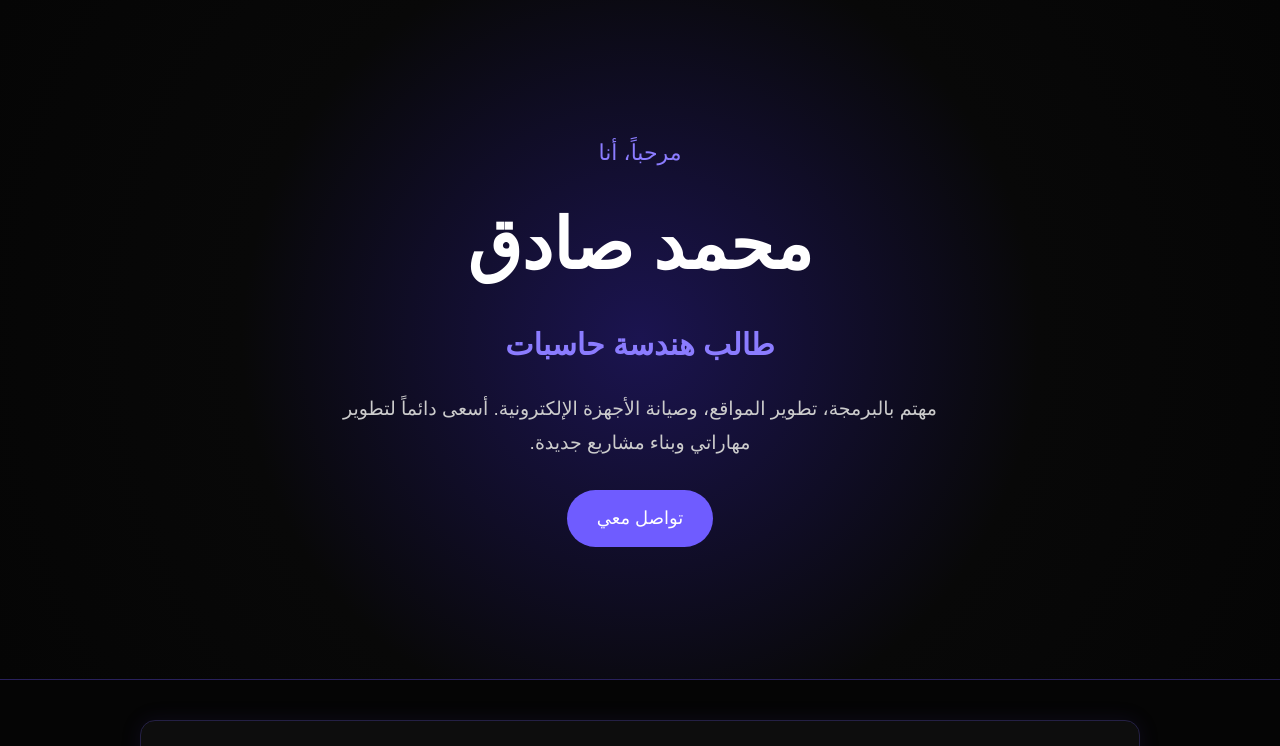
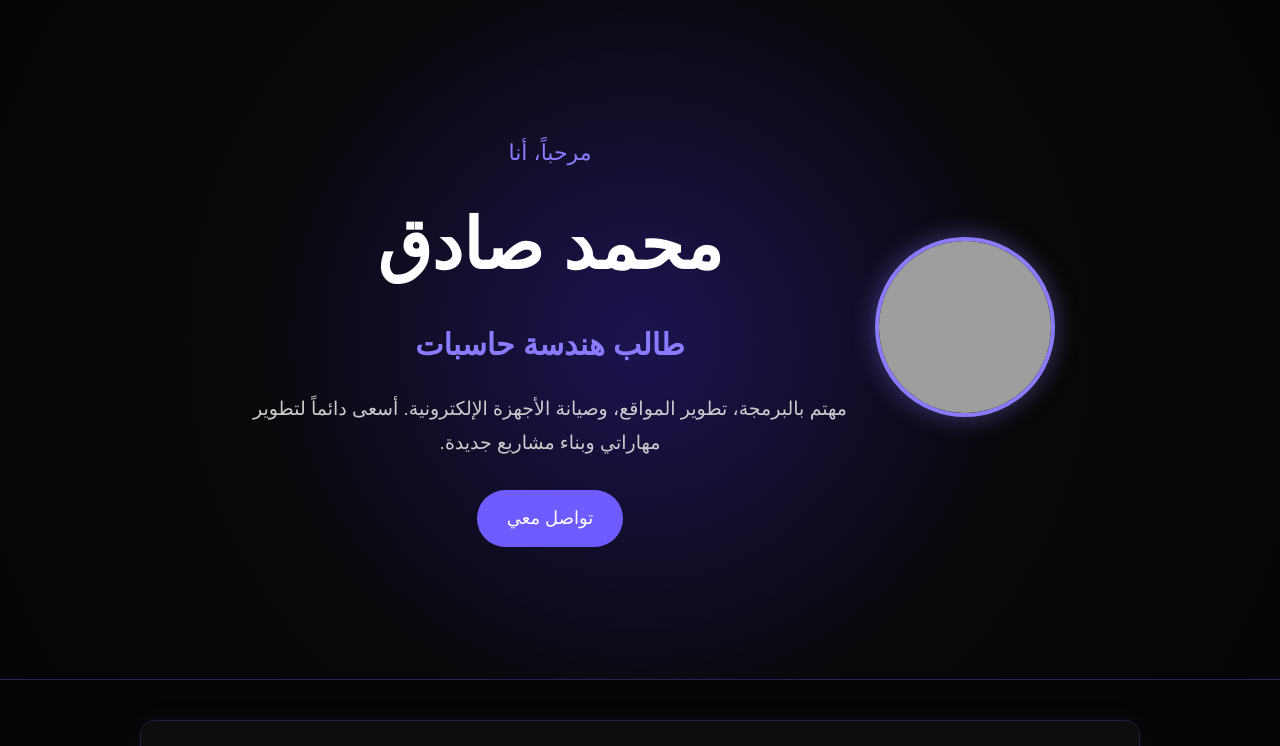
Before and after one commit to starpoh778-web/mohamed-website, a Flask app: page / in a window 1280 px wide. Shown: the part 80-826 px from the top of the page. Run offline with Flask 3, Linux system fonts and the light colour scheme; grey boxes are pictures that could not be loaded.

Commit message:
Add profile image

```diff
--- a/static/style.css
+++ b/static/style.css
@@ -254,3 +254,12 @@ footer {
         grid-template-columns: 1fr;
     }
 }
+.profile-image {
+    width: 180px;
+    height: 180px;
+    object-fit: cover;
+    border-radius: 50%;
+    border: 4px solid #8b7cff;
+    margin-bottom: 25px;
+    box-shadow: 0 0 25px rgba(139, 124, 255, 0.4);
+}
--- a/templates/index.html
+++ b/templates/index.html
@@ -22,6 +22,7 @@
 </nav>
 
     <header id="home" class="hero">
+     <img src="{{ url_for('static', filename='images/profile.JPG') }}" alt="محمد صادق" class="profile-image">
     <div class="hero-content">
 
         <p class="welcome">مرحباً، أنا</p>
```
Also changed, not shown: 1 other file.
